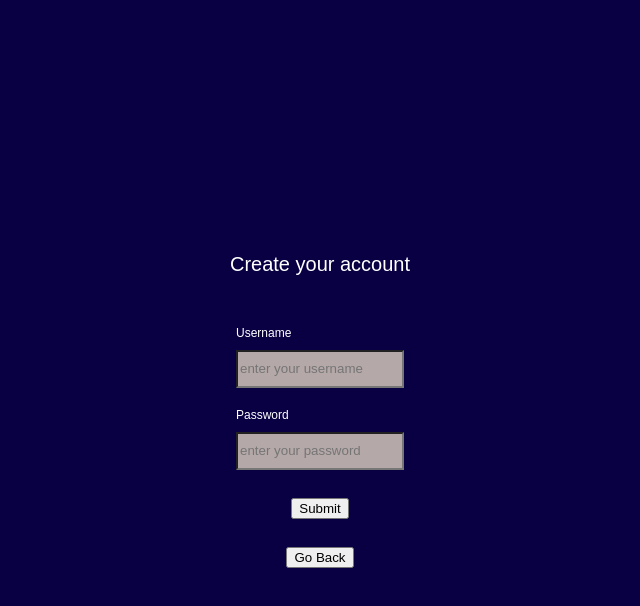
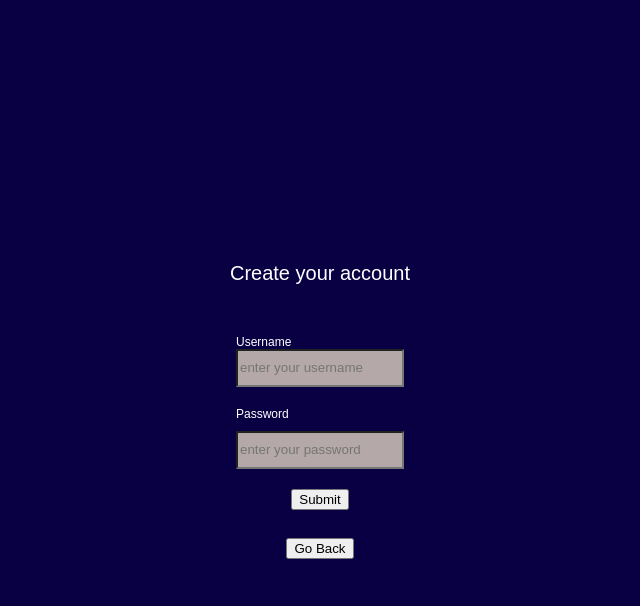
Before and after one commit to auberginearms/groceryDatabaseApp, a Next.js app: page / in a window 1280 px wide. Both pictures are taken after typing "Sample", "Sample123" into the empty fields and a click on the button "Create account". Shown: the top 606 px of the page, without its empty margins (320-960 px from the left). Built offline with nearby package versions, Linux system fonts and the light colour scheme.

Commit message:
refactored accountcreation styling

```diff
--- a/app/AccountCreation.tsx
+++ b/app/AccountCreation.tsx
@@ -2,6 +2,9 @@ import { ReactElement, useState } from "react";
 import { Button, Form } from "react-bootstrap";
 import { userNameAlreadyExists } from "@/server/getCredentials";
 import styled from "styled-components";
+import { PageHeader } from "./ui/PageHeader";
+import { FormGroup } from "./ui/FormGroup";
+import { FormControl } from "./ui/FormControl";
 
 export function AccountCreation(props: {
   backToLogin: () => void;
@@ -22,27 +25,11 @@ export function AccountCreation(props: {
           alignItems: "center",
         }}
       >
-        <div style={{ fontSize: "20px" }}>Create your account</div>
-        <div style={{ height: "50px" }}></div>
+        <PageHeader>Create your account</PageHeader>
 
-        <Form.Group
-          className="mb-3"
-          controlId="exampleForm.ControlInput1"
-          style={{
-            display: "flex",
-            flexDirection: "column",
-            fontSize: "12px",
-          }}
-        >
+        <FormGroup className="mb-3" controlId="exampleForm.ControlInput1">
           <Form.Label>Username</Form.Label>
-          <div style={{ height: "10px" }}></div>
-          <Form.Control
-            style={{
-              width: "160px",
-              height: "32px",
-              flexShrink: "0",
-              background: "#B5A8A8",
-            }}
+          <FormControl
             type="text"
             placeholder="enter your username"
             value={username}
@@ -51,11 +38,9 @@ export function AccountCreation(props: {
               setUsername(newUsername);
             }}
           />
-        </Form.Group>
+        </FormGroup>
 
-        <div style={{ height: "20px" }}></div>
-
-        <Form.Group
+        <FormGroup
           className="mb-3"
           controlId="exampleForm.ControlTextarea1"
           style={{
@@ -67,13 +52,7 @@ export function AccountCreation(props: {
           <Form.Label>Password</Form.Label>
           <div style={{ height: "10px" }}></div>
 
-          <Form.Control
-            style={{
-              width: "160px",
-              height: "32px",
-              flexShrink: "0",
-              background: "#B5A8A8",
-            }}
+          <FormControl
             type="password"
             placeholder="enter your password"
             value={password}
@@ -82,8 +61,7 @@ export function AccountCreation(props: {
               setPassword(newPassword);
             }}
           />
-          <div style={{ height: "28px" }}></div>
-        </Form.Group>
+        </FormGroup>
       </Form>
       <Button
         onClick={async () => {
--- a/app/Login.tsx
+++ b/app/Login.tsx
@@ -4,6 +4,7 @@ import { credentialsAreValid } from "@/server/getCredentials";
 import styled from "styled-components";
 import { PageHeader } from "./ui/PageHeader";
 import { FormGroup } from "./ui/FormGroup";
+import { FormControl } from "./ui/FormControl";
 
 export function Login(props: {
   onLoginSuccess: () => void;
@@ -84,9 +85,3 @@ const Wrapper = styled.div`
   margin: auto;
   color: #fff;
 `;
-
-const FormControl = styled(Form.Control)`
-  width: 160px;
-  height: 32px;
-  background: #b5a8a8;
-`;
--- /dev/null
+++ b/app/ui/FormControl.tsx
@@ -0,0 +1,8 @@
+import { Form } from "react-bootstrap";
+import styled from "styled-components";
+
+export const FormControl = styled(Form.Control)`
+  width: 160px;
+  height: 32px;
+  background: #b5a8a8;
+`;
```
